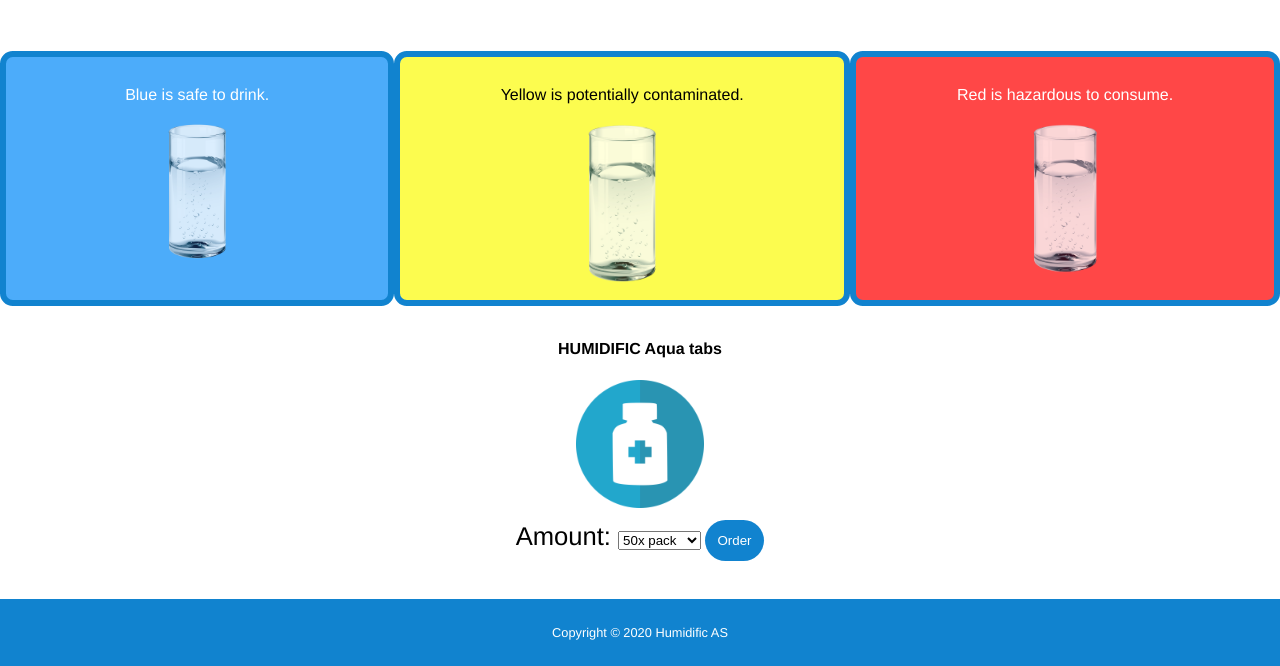
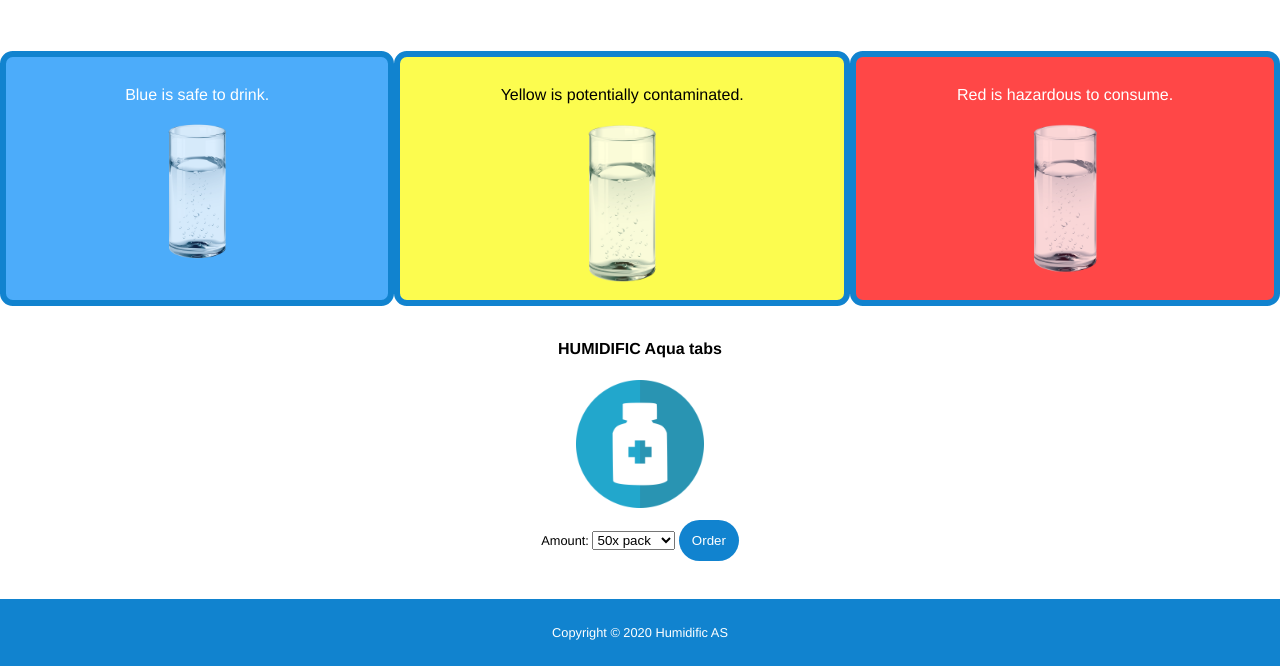
Before and after one commit to mkmbaran/SnowballChallenge, a plain HTML site: page index.html in a window 1280 px wide. Shown: the part 621-1287 px from the top of the page. Drawn offline with Linux system fonts and the light colour scheme.

Commit message:
Update text size

```diff
--- a/index.html
+++ b/index.html
@@ -60,7 +60,7 @@
     <img src="pill_box.png" alt="pill packaging" style="float: center ; padding-bottom: 1vw ; height: auto ; max-width: 10%;">
     <form action="action_page.php">
 
-        <label for="amount" style="font-size: 2vw;">Amount: </label>
+        <label for="amount" style="font-size: 1vw;">Amount: </label>
         <select id="amount" name="country">
           <option value="50">50x pack</option>
           <option value="100">100x pack</option>
```
